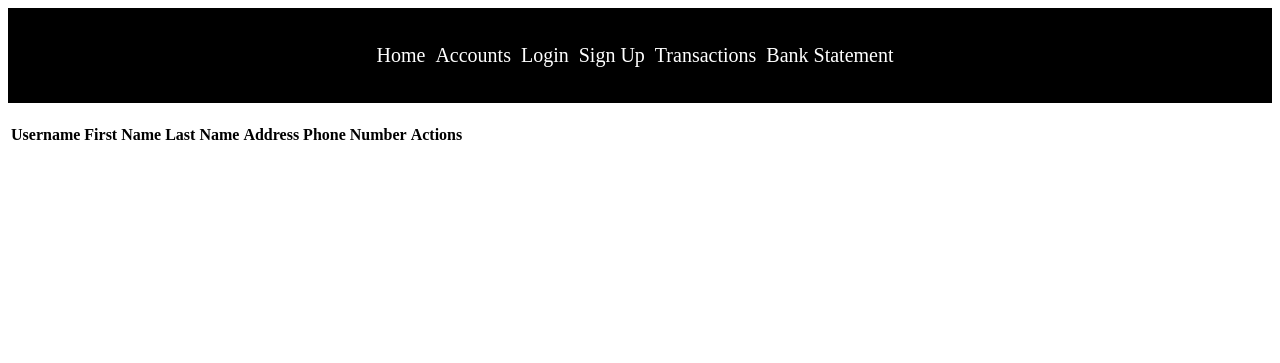
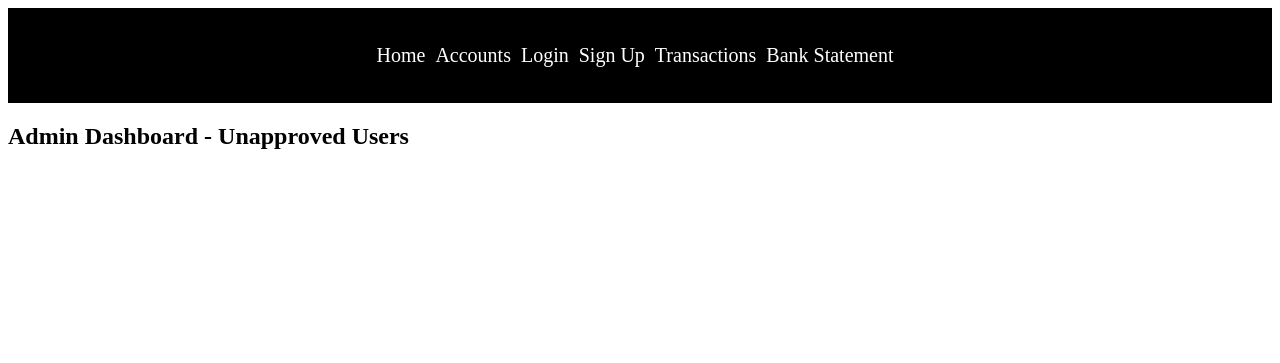
Before and after one commit to SHEEPDOG0351/bank_web_application, a Flask app: page /admin/dashboard in a window 1280 px wide. Shown: the top 363 px of the page. Run offline with Flask 3, Linux system fonts and the light colour scheme; the visitor is signed in with stand-in values (Sample User, id 1); lists and menus that the app fills with data are empty; parts of the project's set-up code (start-up, migrations or seed data) failed here and were passed over.

Commit message:
add to dashborad for admin

```diff
--- a/main.py
+++ b/main.py
@@ -181,6 +181,7 @@ def admin_dashboard():
     if session.get('account_type') != 'admin':
         return redirect('/admin/login')
 
+
     unapproved_users = Users.query.filter_by(approved=False).all()
     return render_template('admin_dashboard.html', users=unapproved_users)
 
@@ -198,7 +199,6 @@ def approve_user(social_security):
 
     new_account_number = str(random.randint(100000000, 999999999))
 
-
     user.bank_account_number = new_account_number
     user.approved = True
     db.session.commit()
@@ -212,6 +212,25 @@ def approve_user(social_security):
     db.session.commit()
 
     flash("User approved successfully!", "success")
+    return redirect('/admin/dashboard')
+
+
+
+@app.route('/admin/deny_user/<social_security>', methods=['POST'])
+def deny_user(social_security):
+    if session.get('account_type') != 'admin':
+        return redirect('/admin/login')
+
+    user = Users.query.filter_by(social_security=social_security).first()
+
+    if not user:
+        flash("User not found", "error")
+        return redirect('/admin/dashboard')
+
+    db.session.delete(user)
+    db.session.commit()
+
+    flash("User denied and removed successfully!", "success")
     return redirect('/admin/dashboard')
 
 @app.route('/waiting')
--- a/templates/admin_dashboard.html
+++ b/templates/admin_dashboard.html
@@ -50,34 +50,32 @@
             <li><a href="{{ url_for('admin_login') }}"></a></li>
         </ul>
     </nav>
-
-    <table>
-        <thead>
-            <tr>
-                <th>Username</th>
-                <th>First Name</th>
-                <th>Last Name</th>
-                <th>Address</th>
-                <th>Phone Number</th>
-                <th>Actions</th>
-            </tr>
-        </thead>
-        <tbody>
+    <div class="container">
+        <h2>Admin Dashboard - Unapproved Users</h2>
+        <div>
             {% for user in users %}
-            <tr>
-                <td>{{ user.username }}</td>
-                <td>{{ user.first_name }}</td>
-                <td>{{ user.last_name }}</td>
-                <td>{{ user.address }}</td>
-                <td>{{ user.phone_number }}</td>
-                <td>
-                    <form action="{{ url_for('approve_user', social_security=user.social_security) }}" method="POST">
-                        <button type="submit">Approve</button>
-                    </form>
-                </td>
-            </tr>
+                <div class="user-card">
+                    <div class="user-info">
+                        <div><strong>Username:</strong> {{ user.username }}</div>
+                        <div><strong>First Name:</strong> {{ user.first_name }}</div>
+                        <div><strong>Last Name:</strong> {{ user.last_name }}</div>
+                        <div><strong>SSN:</strong> {{ user.social_security }}</div>
+                        <div><strong>Phone Number:</strong> {{ user.phone_number }}</div>
+                        <div><strong>Address:</strong> {{ user.address }}</div>
+                    </div>
+                    <div class="user-actions">
+                        <div class="action-buttons">
+                            <form action="{{ url_for('approve_user', social_security=user.social_security) }}" method="POST">
+                                <button type="submit" class="approve-btn">Approve</button>
+                            </form>
+                            <form action="{{ url_for('deny_user', social_security=user.social_security) }}" method="POST">
+                                <button type="submit" class="deny-btn">Deny</button>
+                            </form>
+                        </div>
+                    </div>
+                </div>
             {% endfor %}
-        </tbody>
-    </table>
+        </div>
+    </div>
 </body>
 </html>
```
